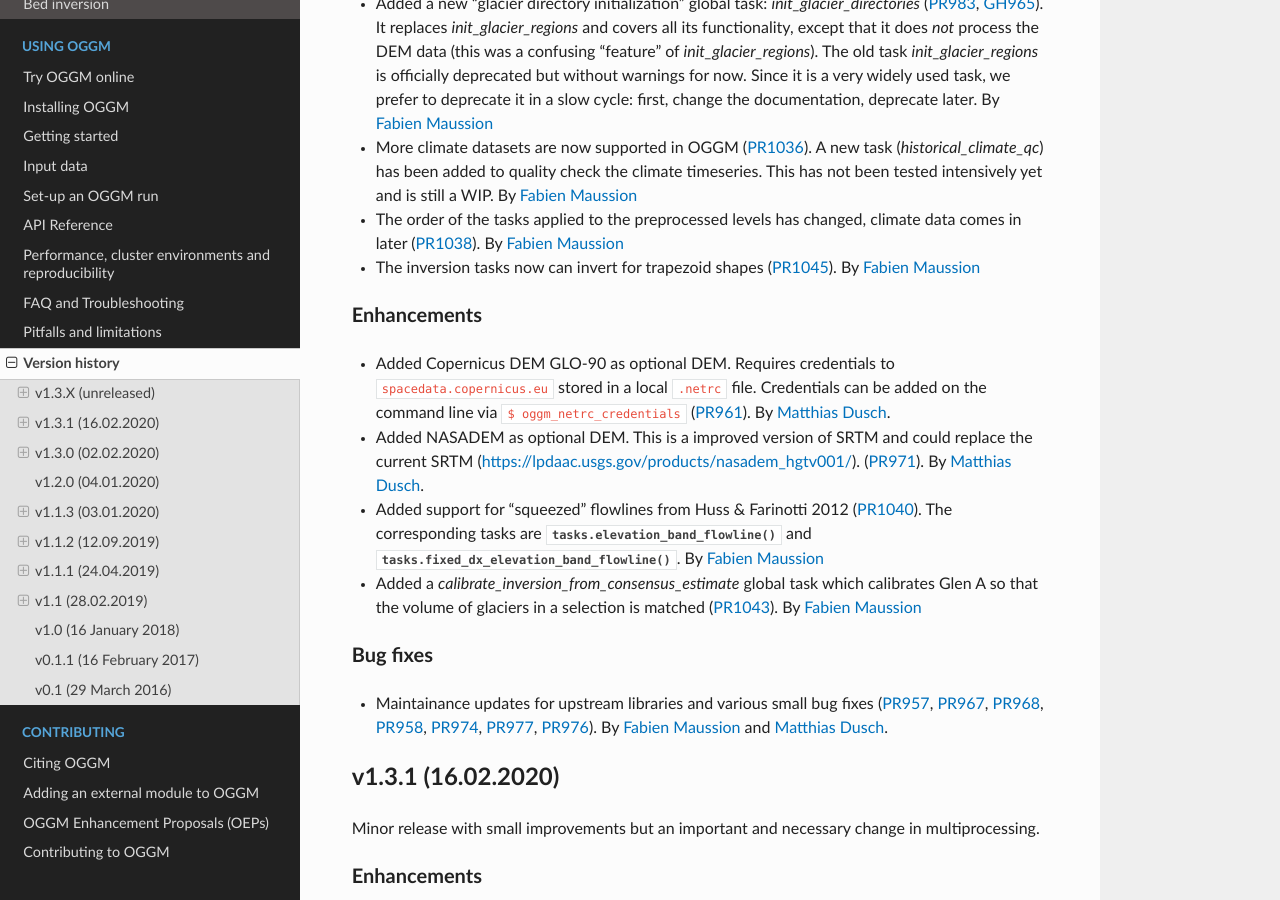
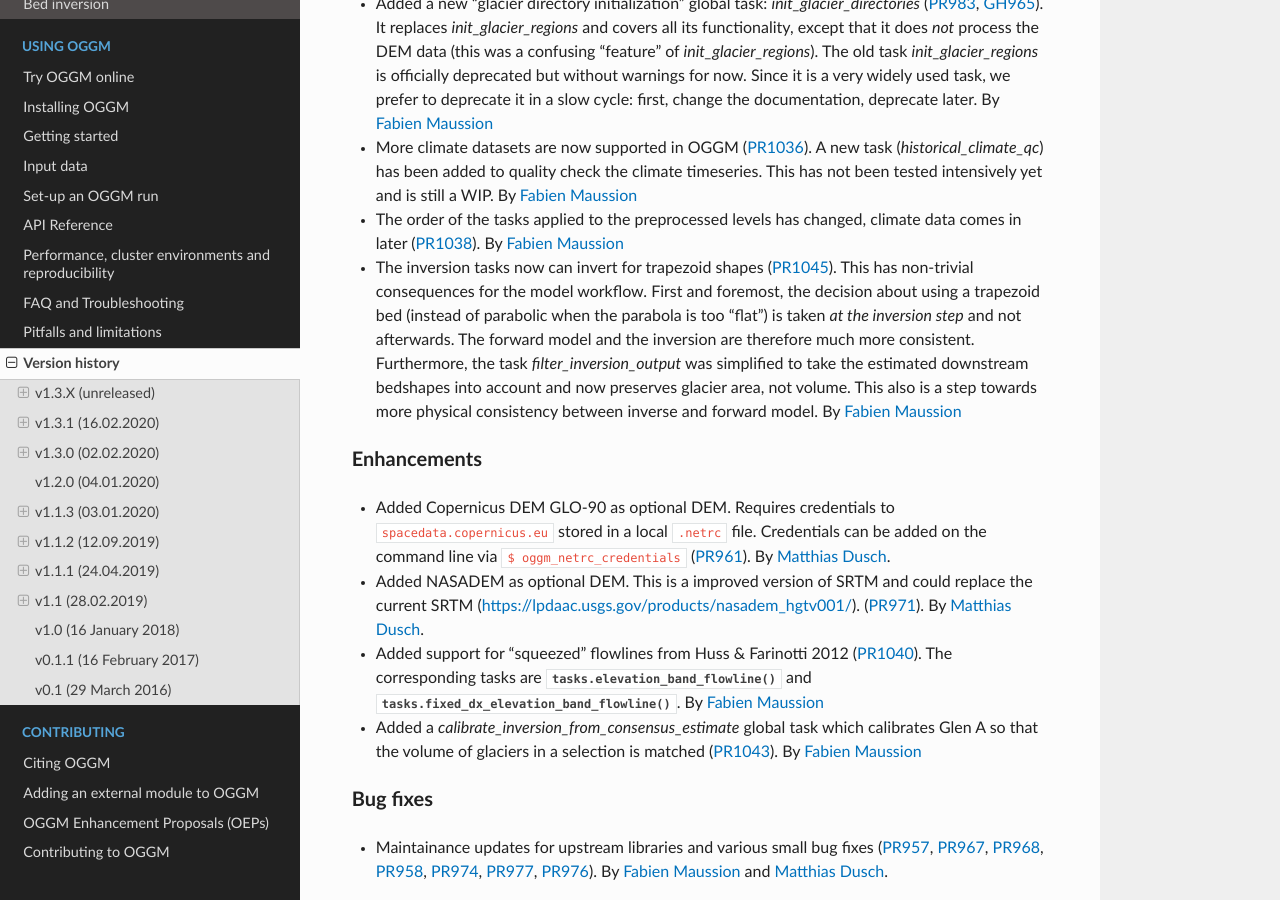
Before and after one commit to OGGM/oggm, a Sphinx documentation site: the page built from docs/whats-new.rst, in a window 1280 px wide and 900 px high, scrolled down 458 px. Built offline with Sphinx 7.4.7 and the Read the Docs theme 2.0.0, drawn with Linux system fonts in a browser that asks for light colours; the version number could not be read and is left out.

Commit message:
what's new

```diff
--- a/docs/whats-new.rst
+++ b/docs/whats-new.rst
@@ -40,7 +40,15 @@ Breaking changes
 - The order of the tasks applied to  the preprocessed levels has
   changed, climate data comes in later (:pull:`1038`).
   By `Fabien Maussion <https://github.com/fmaussion>`_
-- The inversion tasks now can invert for trapezoid shapes (:pull:`1045`).
+- The inversion tasks now can invert for trapezoid shapes (:pull:`1045`). This
+  has non-trivial consequences for the model workflow. First and foremost,
+  the decision about using a trapezoid bed (instead of parabolic when the
+  parabola is too "flat") is taken *at the inversion step* and not afterwards.
+  The forward model and the inversion are therefore much more consistent.
+  Furthermore, the task `filter_inversion_output` was simplified to take the
+  estimated downstream bedshapes into account and now preserves glacier area,
+  not volume. This also is a step towards more physical consistency between
+  inverse and forward model.
   By `Fabien Maussion <https://github.com/fmaussion>`_
 
 Enhancements
```
Also changed, not shown: 5 other files.
